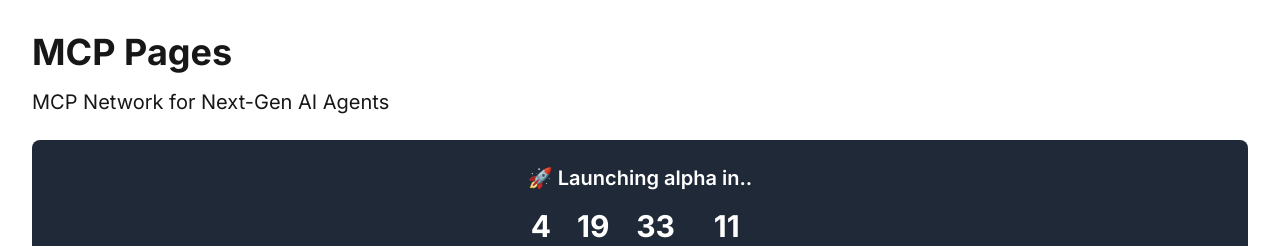
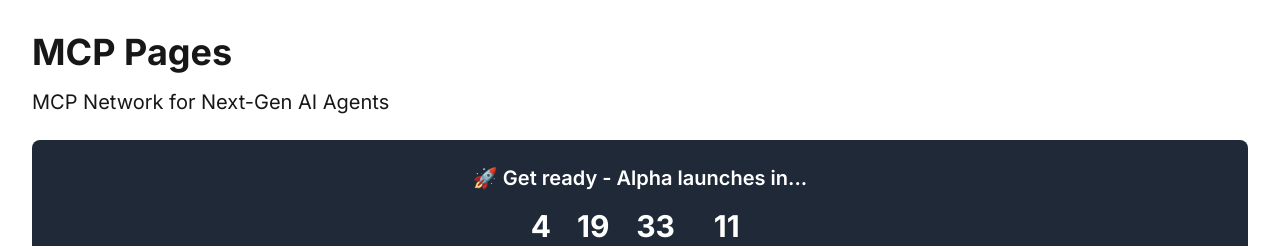
Before and after one commit to santthosh/mcp.page, a Next.js app: page / in a window 1280 px wide. Shown: the top 246 px of the page. Built offline with nearby package versions, Linux system fonts and the light colour scheme.

Commit message:
Fixes to the tagline

```diff
--- a/src/components/CountdownTimer.tsx
+++ b/src/components/CountdownTimer.tsx
@@ -35,7 +35,7 @@ export const CountdownTimer = () => {
 
   return (
     <div className="bg-gray-800 rounded-lg p-6 mb-8">
-      <h3 className="text-xl font-semibold text-white mb-4 text-center">🚀 Launching alpha in..</h3>
+      <h3 className="text-xl font-semibold text-white mb-4 text-center">🚀 Get ready - Alpha launches in...</h3>
       <div className="flex gap-4 justify-center">
         <div className="text-center">
           <div className="text-3xl font-bold text-white">{timeLeft.days}</div>
```
